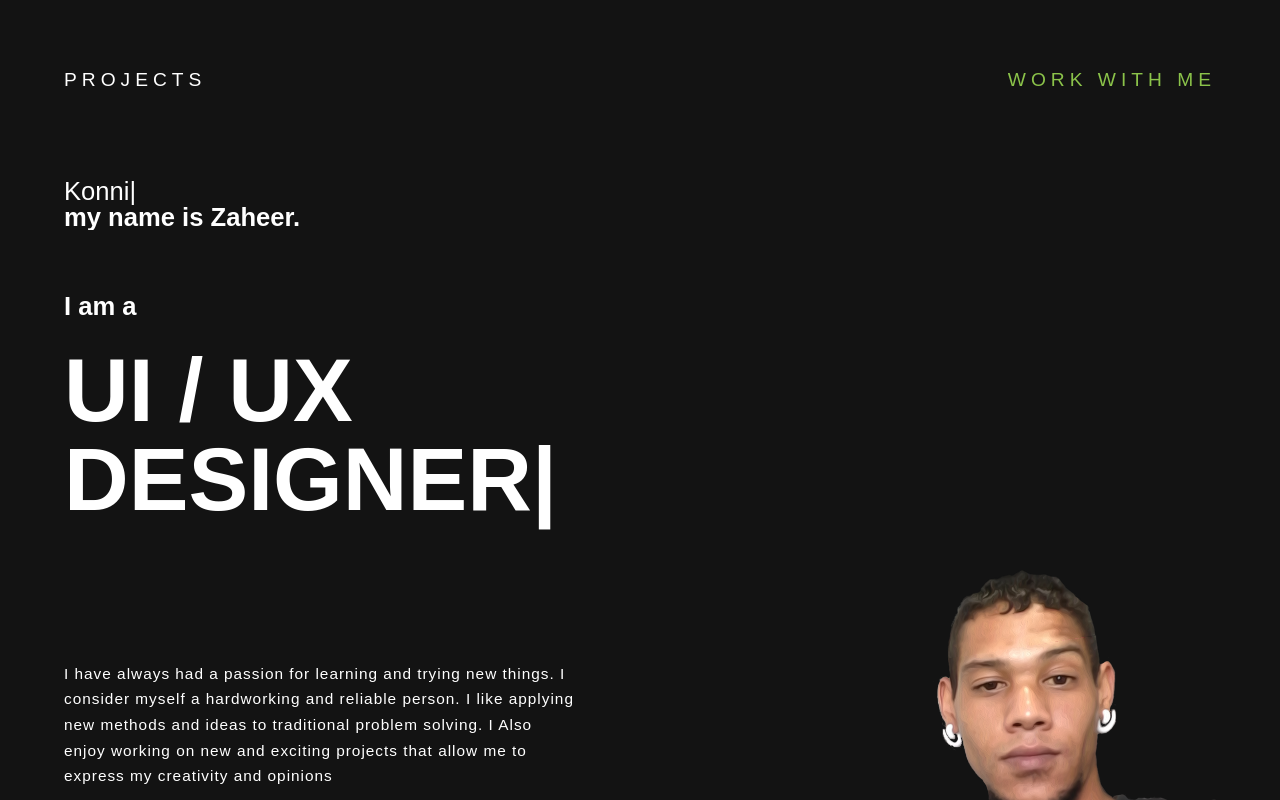
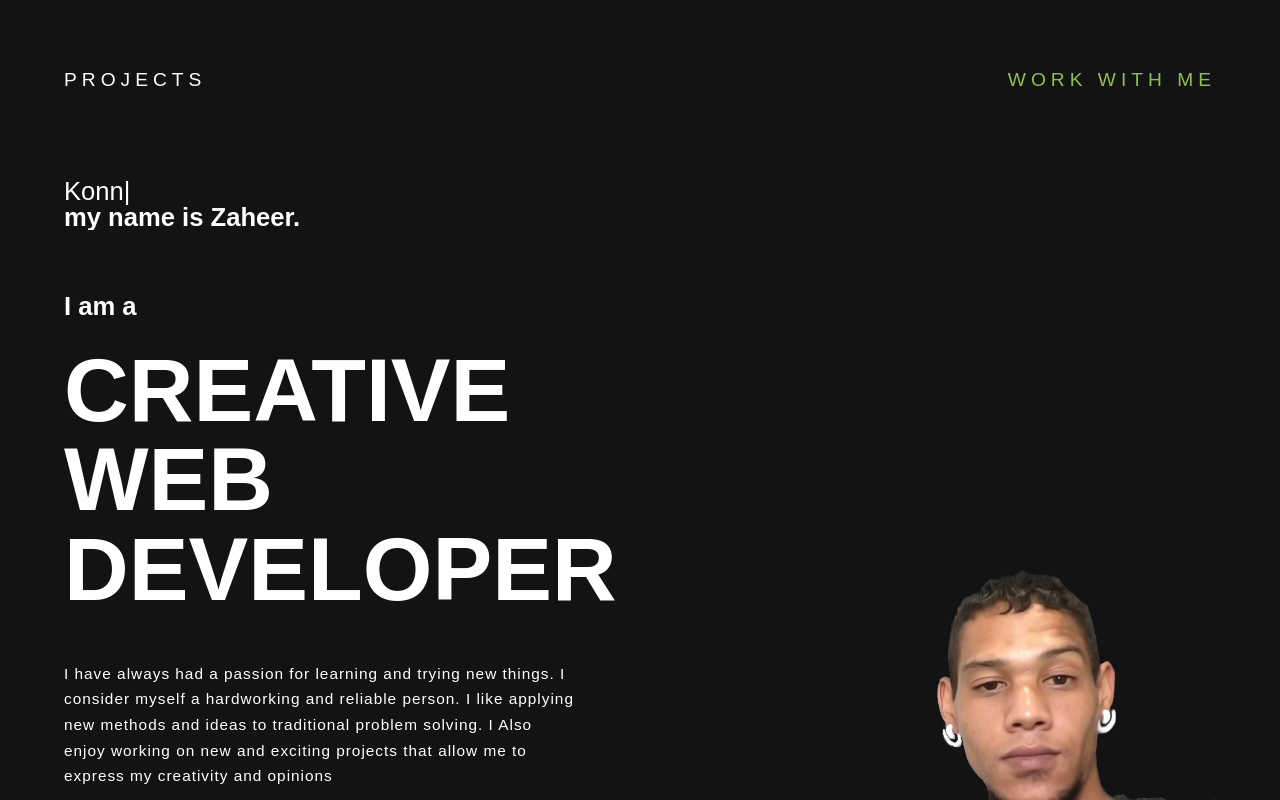
Before and after one commit to Zeus540/Portfolio-V2, a React (Create React App) app: page / in a window 1280 px wide. Shown: the top 800 px of the page. Built offline with nearby package versions, Linux system fonts and the light colour scheme.

Commit message:
added skill icons and animation

```diff
--- a/src/components/page3New.jsx
+++ b/src/components/page3New.jsx
@@ -719,11 +719,7 @@ gsap.to('.Illustrator',{
          <HeadingAnimated >
 
              <Heading3 > I am a</Heading3>
-        <Heading2  >  <Typical2
-              steps={['WEB DEVELOPER', 2500,'UI / UX DESIGNER',2500,'ANIMAL LOVER',2500,'3D MODELER / ARTIST',2500,]}
-              loop={Infinity}
-              wrapper={"h2"}
-            /><br/></Heading2>
+        <Heading2  > CREATIVE<br/> WEB DEVELOPER</Heading2>
 
         </HeadingAnimated>
 
```
